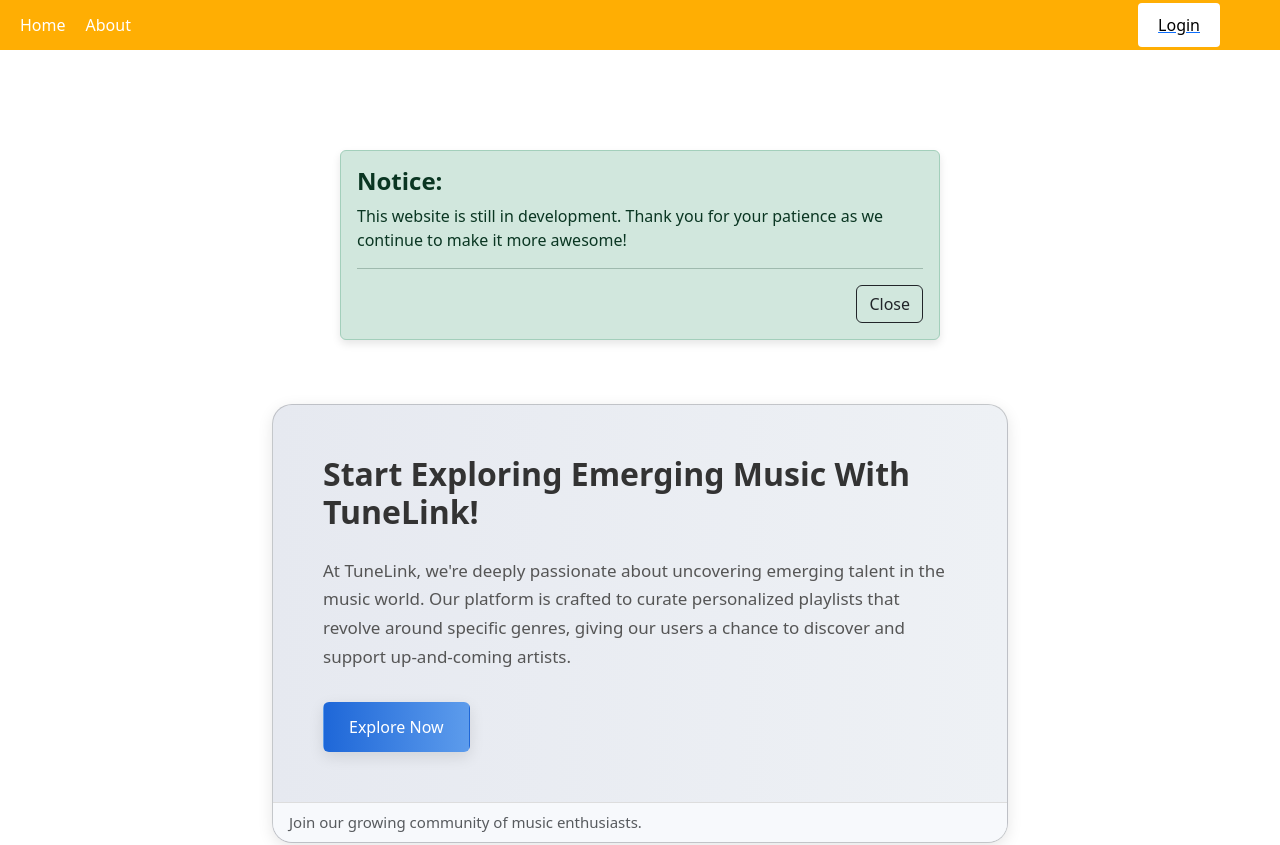
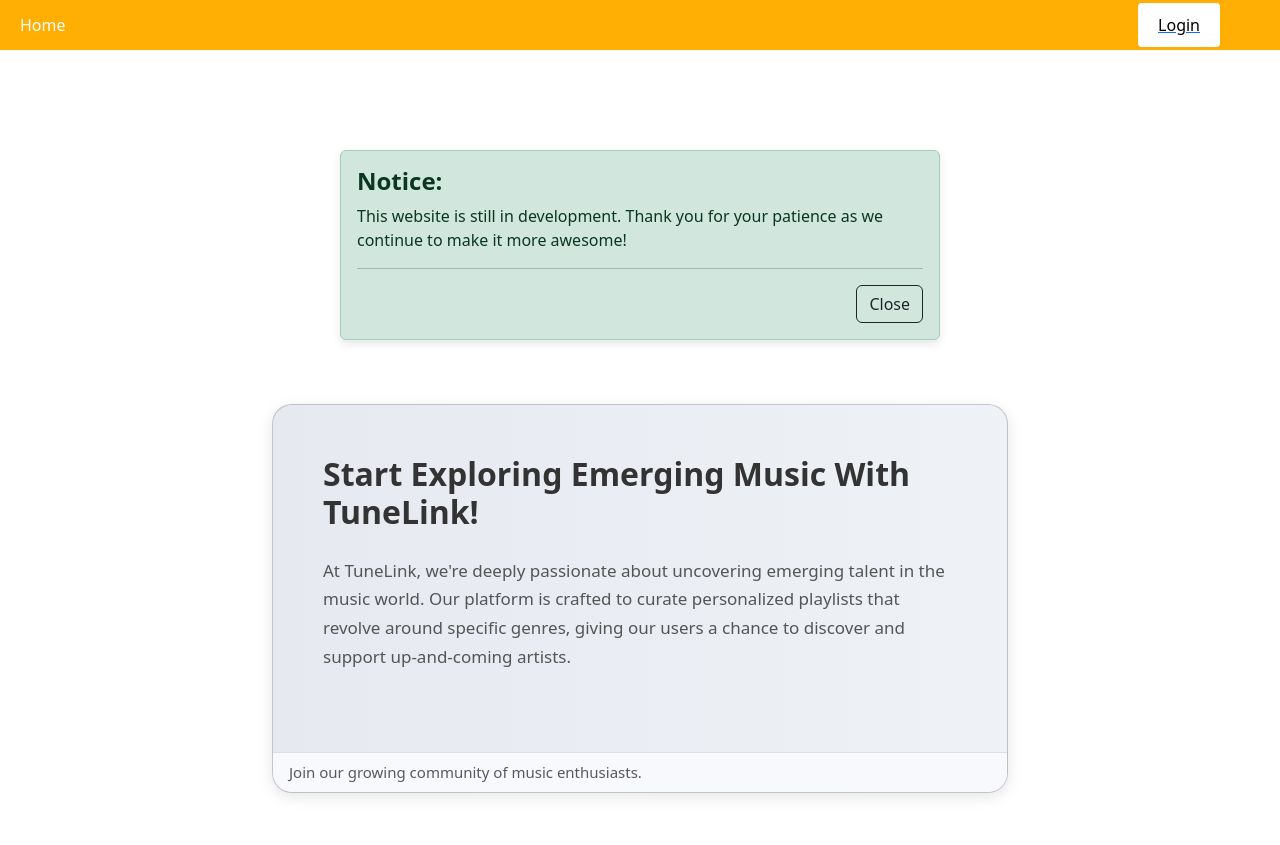
Before and after one commit to TuneLink/TL-Dev-next-, a Next.js app: page / in a window 1280 px wide. Shown: the top 845 px of the page. Built offline with nearby package versions, Linux system fonts and the light colour scheme.

Commit message:
updated buttons

```diff
--- a/src/app/layout.js
+++ b/src/app/layout.js
@@ -1,6 +1,7 @@
 import "../styles/global.css";
 import Header from "../components/Header";
 import Footer from "@/components/Footer";
+
 
 export const metadata = {
   title: "TuneLink",
--- a/src/components/CallToAction.js
+++ b/src/components/CallToAction.js
@@ -27,7 +27,7 @@ function Summary() {
           Dive into unique playlists and be part of a genuine community shaping
           the future of music discovery.
         </p>
-        <button
+        {/* <button
           className="btn btn-primary px-3 py-2"
           style={{
             transition: "0.3s",
@@ -43,7 +43,7 @@ function Summary() {
           onClick={handleClick}
         >
           <i className="bi bi-play-fill mr-1"></i> Get Started!
-        </button>
+        </button> */}
       </div>
     </div>
   );
--- a/src/components/Header.js
+++ b/src/components/Header.js
@@ -8,9 +8,6 @@ const Header = () => {
         <ul className={styles.navList}>
           <li>
             <Link href="/">Home</Link>
-          </li>
-          <li>
-            <Link href="/about">About</Link>
           </li>
         </ul>
 
--- a/src/components/HeroSection.js
+++ b/src/components/HeroSection.js
@@ -42,7 +42,7 @@ const HeroSection = () => {
                 giving our users a chance to discover and support up-and-coming
                 artists.
               </p>
-                <button
+                {/* <button
                   className="btn"
                   style={{
                     background:
@@ -68,7 +68,7 @@ const HeroSection = () => {
                     style={{ fontSize: "1.3rem" }}
                   ></i>
                   Explore Now
-                </button>
+                </button> */}
             </div>
             <div
               className="card-footer text-muted"
--- /dev/null
+++ b/src/styles/styles.css
@@ -0,0 +1,9 @@
+:root {
+    --primary-bg: white;
+    --primary-text: black;
+  }
+
+  [data-theme='dark'] {
+    --primary-bg: black;
+    --primary-text: white;
+  }
```
